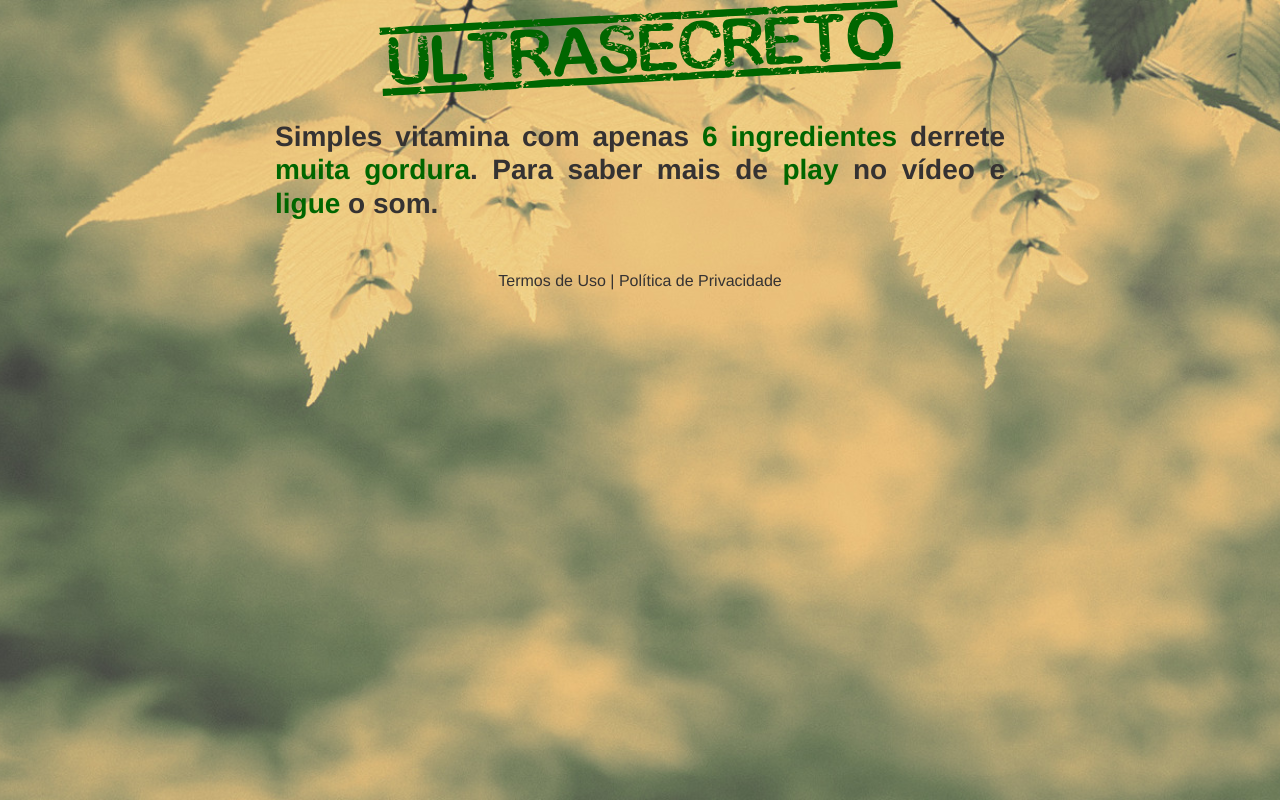
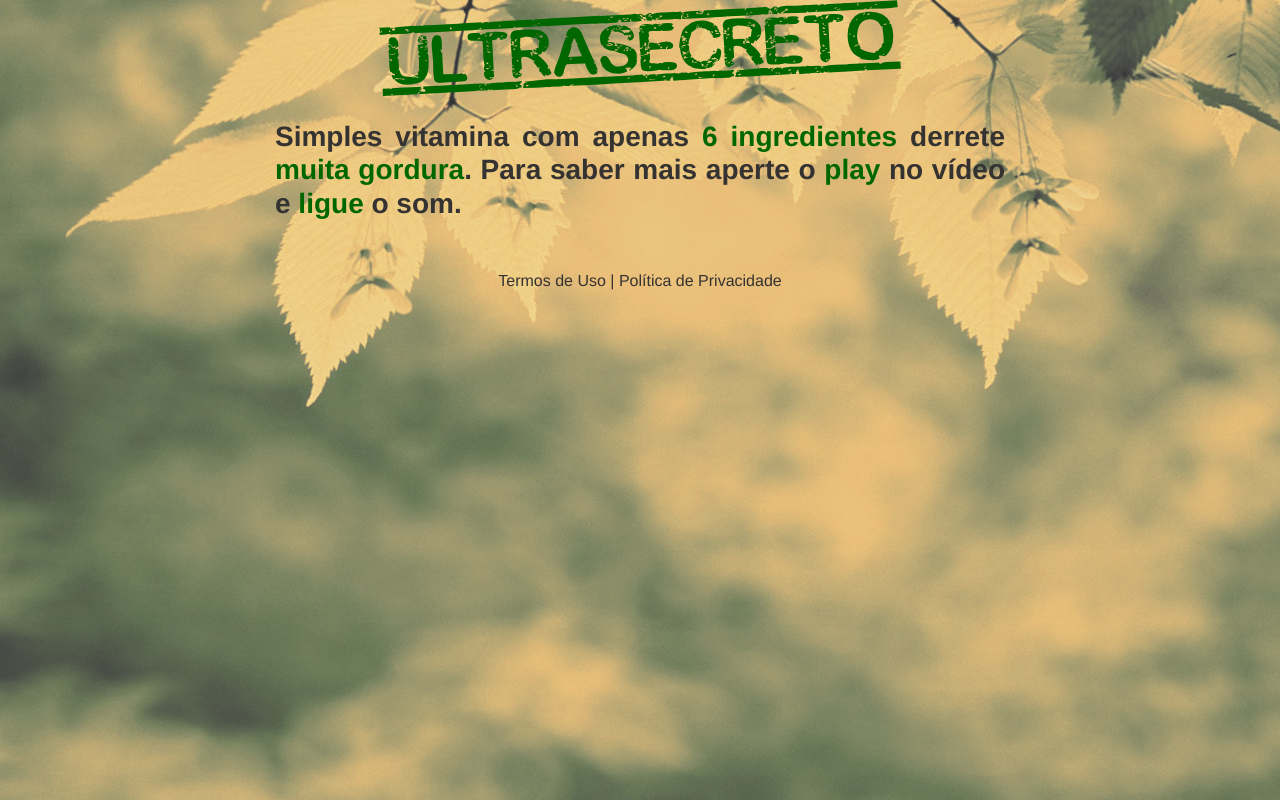
Before and after one commit to PGZdev/PGZdev.github.io, a plain HTML site: page index.html in a window 1280 px wide. Drawn offline with nearby package versions, Linux system fonts and the light colour scheme.

Commit message:
Add files via upload

```diff
--- a/index.html
+++ b/index.html
@@ -34,7 +34,7 @@
             </div>
             <div class="col-lg-8">
                 <img class="img-fluid" src="./assets/img/ultrasecreto.svg">
-                <h3 class="my-4" style="text-align: justify; text-justify: inter-word"><b>Simples vitamina com apenas <span style="color:#006600ff">6 ingredientes</span> derrete <span style="color:#006600ff">muita gordura</span>. Para saber mais de <span style="color:#006600ff">play</span>
+                <h3 class="my-4" style="text-align: justify; text-justify: inter-word"><b>Simples vitamina com apenas <span style="color:#006600ff">6 ingredientes</span> derrete <span style="color:#006600ff">muita gordura</span>. Para saber mais aperte o <span style="color:#006600ff">play</span>
                 no vídeo e <span style="color:#006600ff">ligue</span> o som.</b></h3>
             </div>
           <div class="col-md">
```
